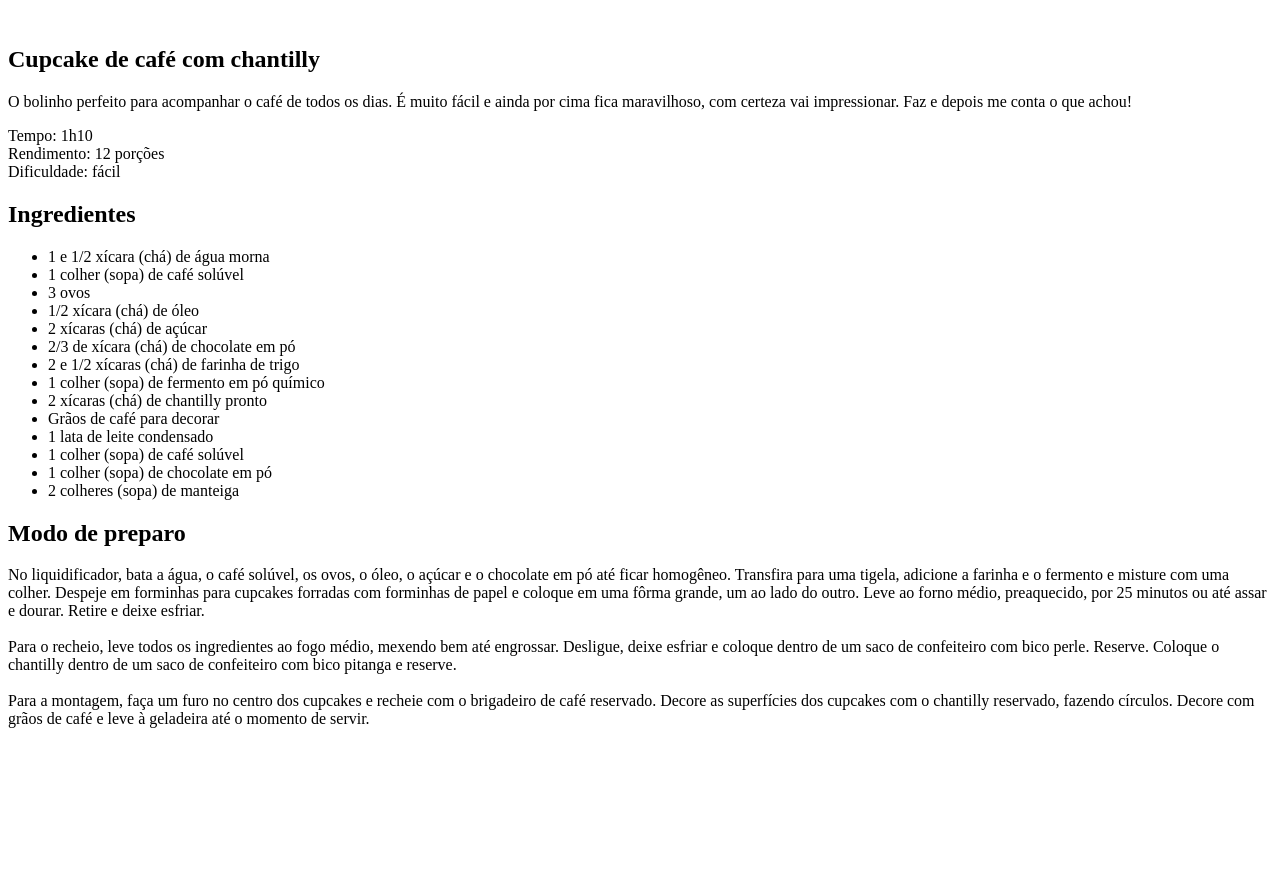
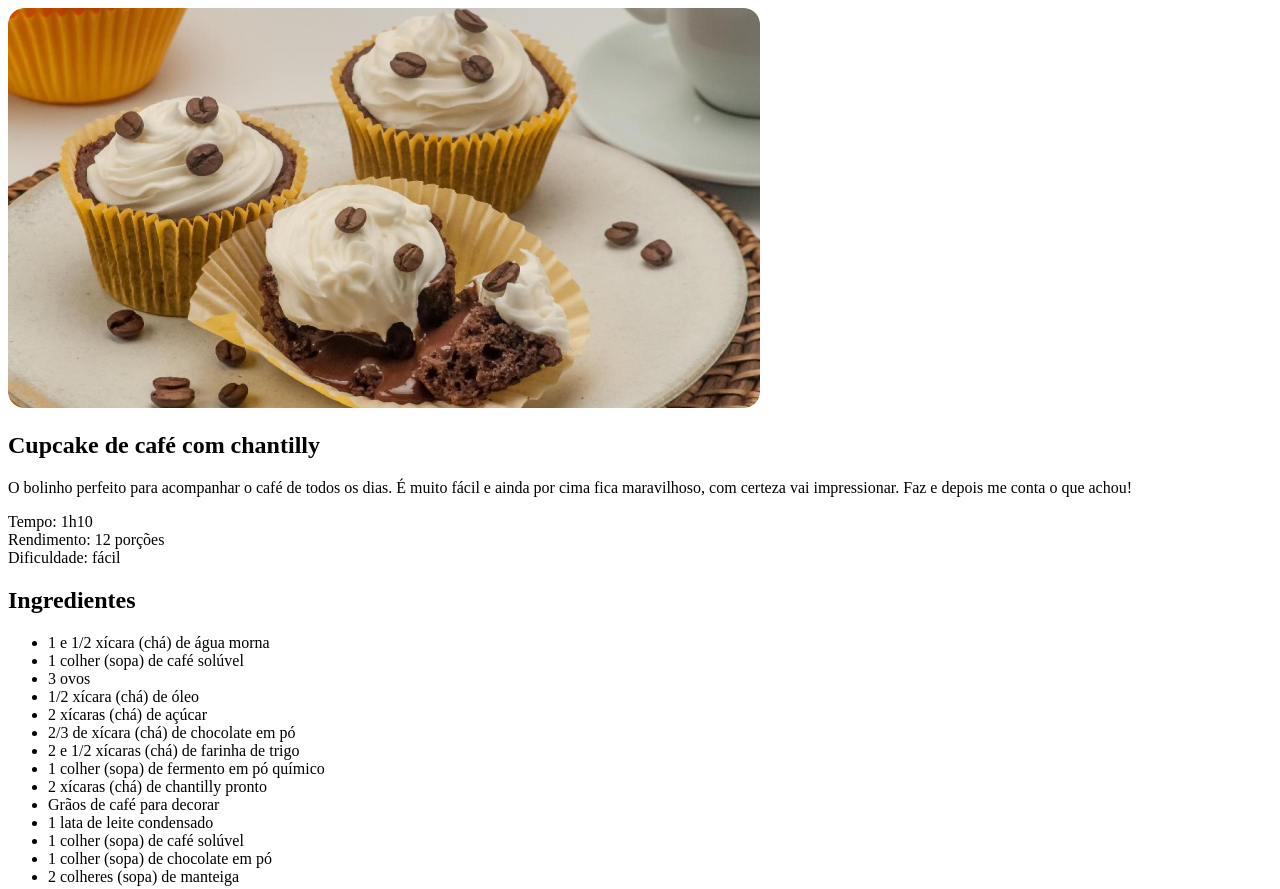
Before and after one commit to alissonsveen/pagina-de-receita, a plain HTML site: page index.html in a window 1280 px wide. Shown: the top 889 px of the page. Before the commit the page ends 800 px from the top, so only its background shows below. Drawn offline with Linux system fonts and the light colour scheme.

Commit message:
adicionando imagens e style.css

```diff
--- a/index.html
+++ b/index.html
@@ -4,10 +4,11 @@
     <meta charset="UTF-8">
     <meta name="viewport" content="width=device-width, initial-scale=1.0">
     <title>Página de Receita</title>
+    <link rel="stylesheet" href="style.css">
 </head>
 <body>
     <div id="page">
-       <img src="" alt="">
+       <img src="./assets/main-image.jpg" alt="Imagem de um cupcake com graos de cafe e um chantilly">
        <main>
         <section id="about">
             <h1>Cupcake de café com chantilly</h1>
--- /dev/null
+++ b/style.css
@@ -0,0 +1,3 @@
+img {
+    border-radius: 16px;
+}
```
Also changed, not shown: assets/bg-image.jpg (added), assets/main-image.jpg (added), 1 other file.
